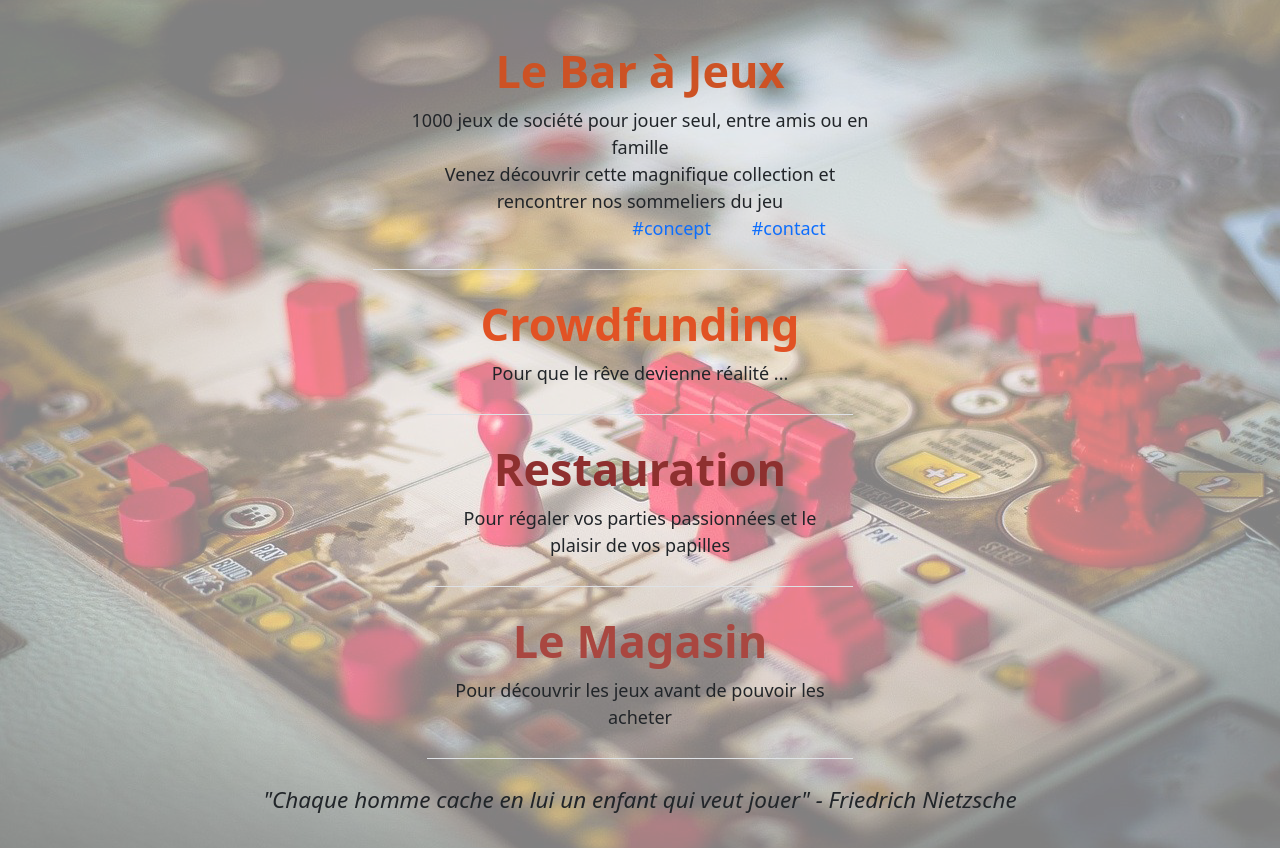
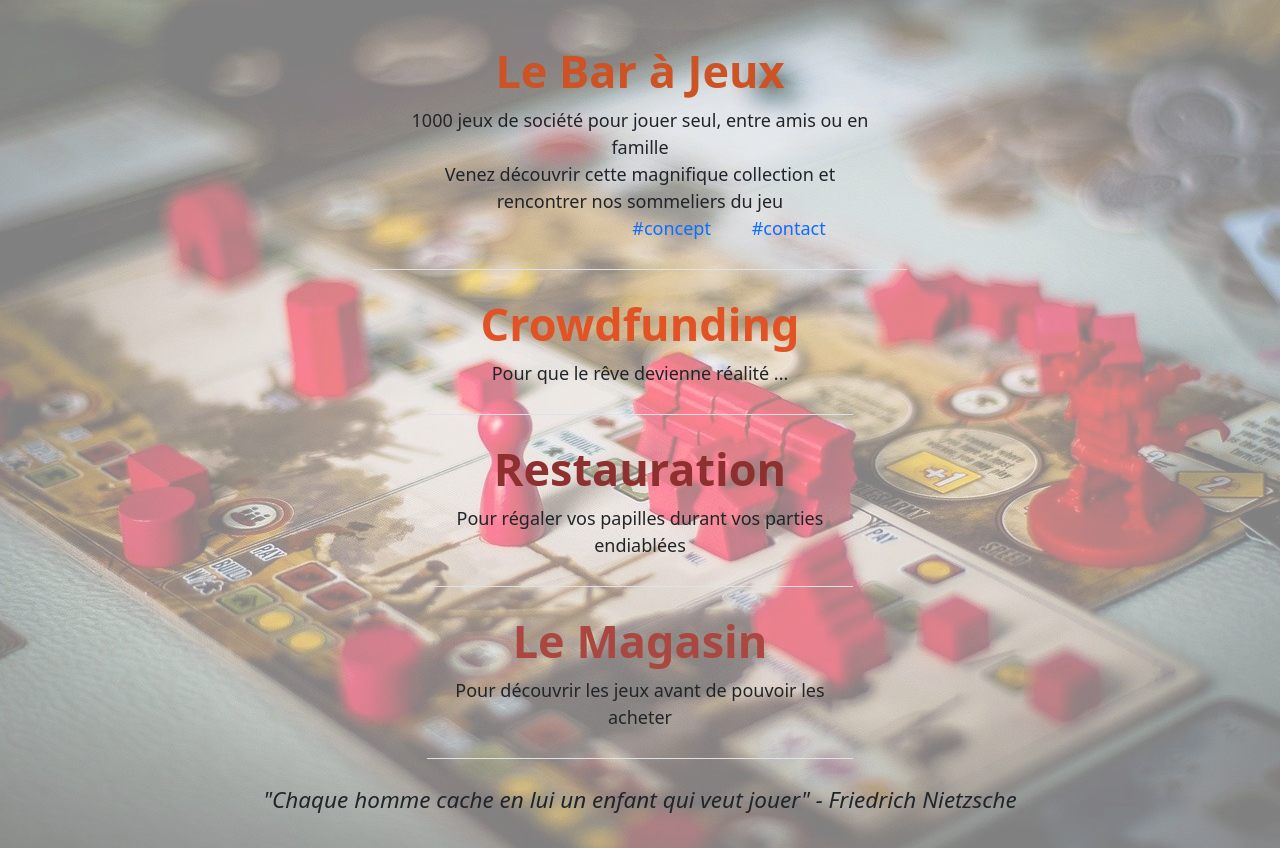
Before and after one commit to gillesdiacon/amusebar, a PHP site: page / in a window 1280 px wide. Shown: the part 152-1000 px from the top of the page. Run offline with PHP 8.4, Linux system fonts and the light colour scheme; some libraries are stand-ins or nearby versions.

Commit message:
gdi: update catering text

```diff
--- a/index.php
+++ b/index.php
@@ -56,7 +56,7 @@ require_once("nav.php");
     <div class="row justify-content-center text-center amuseBar-bg-home2">
         <a href="catering.php" class="col-lg-4 p-4 text-dark border-bottom">
             <div class="h1 fw-bold amuseBar-text-catering">Restauration</div>
-            <div class="">Pour régaler vos parties passionnées et le plaisir de vos papilles</div>
+            <div class="">Pour régaler vos papilles durant vos parties endiablées</div>
         </a>
     </div>
     <div class="row justify-content-center text-center amuseBar-bg-home1">
```
